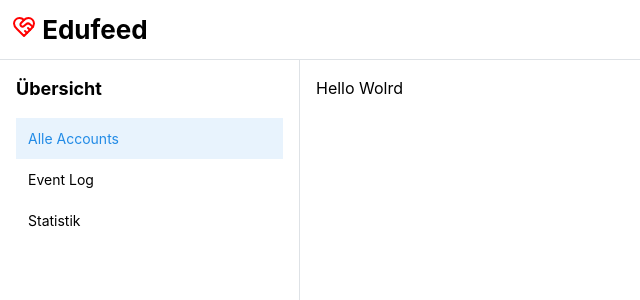
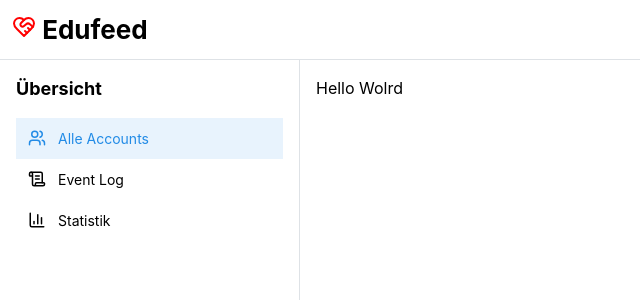
Before and after one commit to kulla/2025-04-16-edufeed-prototype, a React app: page / in a window 1280 px wide. Shown: the top 300 px of the page, without its empty margins (0-640 px from the left). Built offline with nearby package versions, Linux system fonts and the light colour scheme; the HTML template or start-up script is replaced by a standard one.

Commit message:
feat(navigation): Add icons

```diff
--- a/src/App.tsx
+++ b/src/App.tsx
@@ -5,7 +5,7 @@ import { useState } from 'react'
 import Accounts from './components/accounts'
 import EventLog from './components/event-log'
 import Statistics from './components/statistics'
-import { HeartHandshake } from 'lucide-react'
+import { ChartColumn, HeartHandshake, ScrollText, Users } from 'lucide-react'
 
 const App = () => {
   const [opened, { toggle }] = useDisclosure()
@@ -30,18 +30,21 @@ const App = () => {
           Übersicht
         </Title>
         <NavLink
+          label="Alle Accounts"
+          leftSection={<Users size={18} />}
           active={main.name === 'accounts'}
-          label="Alle Accounts"
           onClick={() => setMain({ name: 'accounts' })}
         />
         <NavLink
+          label="Event Log"
+          leftSection={<ScrollText size={18} />}
           active={main.name === 'event-log'}
-          label="Event Log"
           onClick={() => setMain({ name: 'event-log' })}
         />
         <NavLink
+          label="Statistik"
+          leftSection={<ChartColumn size={18} />}
           active={main.name === 'statistics'}
-          label="Statistik"
           onClick={() => setMain({ name: 'statistics' })}
         />
       </AppShell.Navbar>
```
